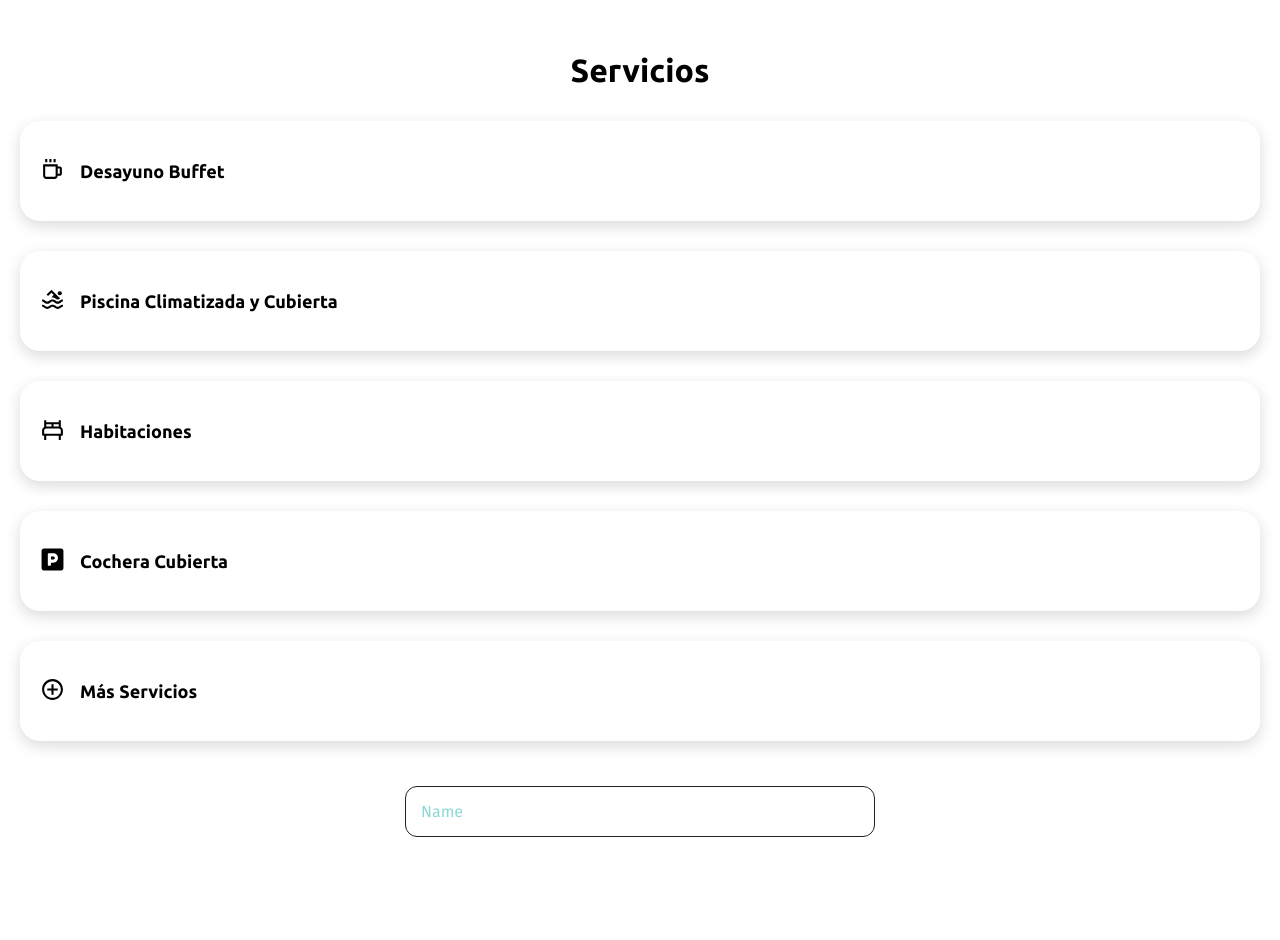
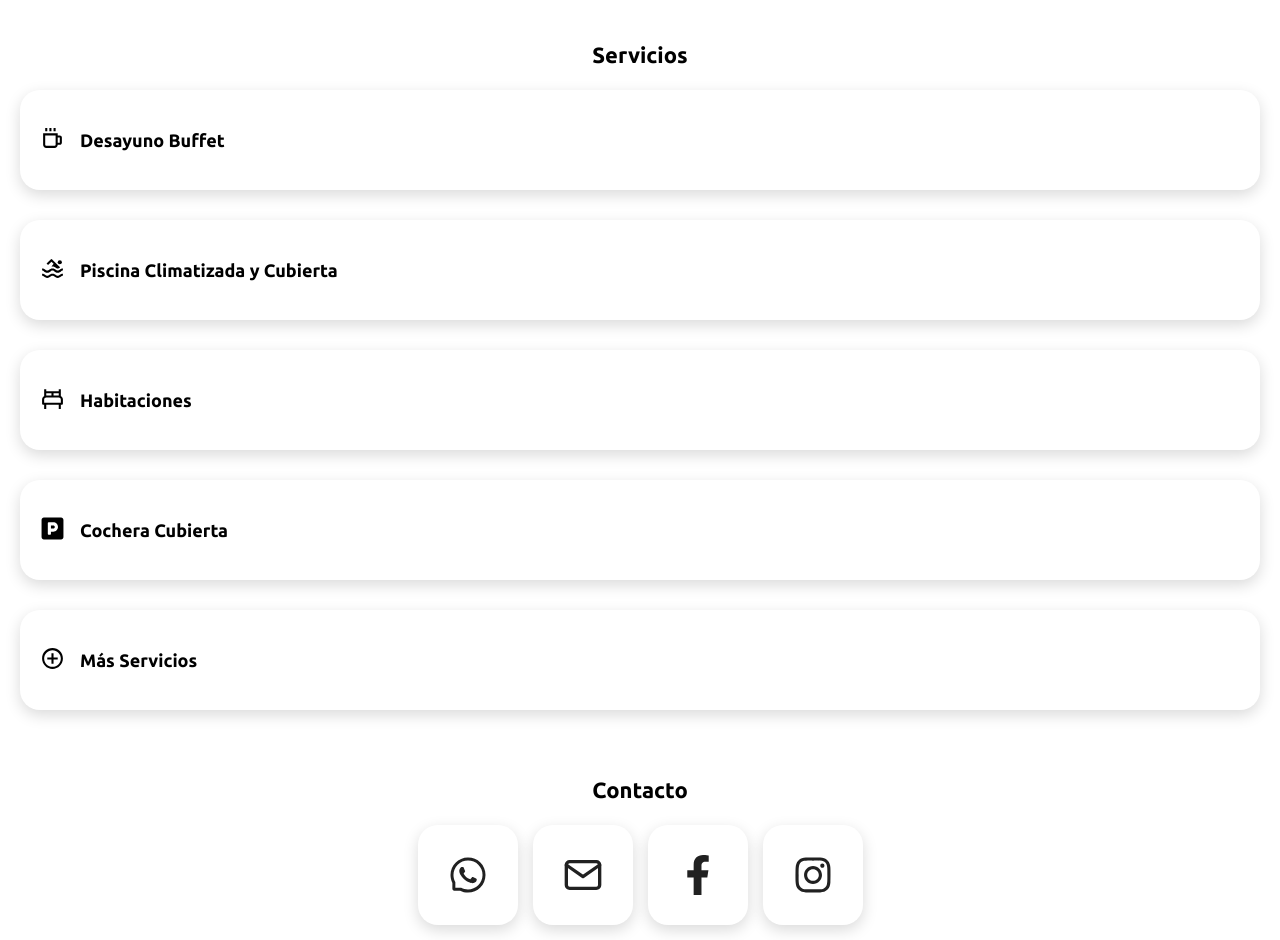
Before and after one commit to nicolaskobelt/hotel-landing, a Next.js app: page / in a window 1280 px wide. Shown: the part 800-1740 px from the top of the page. Before the commit the page ends 1652 px from the top, so only its background shows below. Built offline with nearby package versions, Linux system fonts and the light colour scheme.

Commit message:
social, contact and refactor

```diff
--- /dev/null
+++ b/components/Base/Texts/styled.ts
@@ -0,0 +1,14 @@
+import styled from '@emotion/styled';
+
+export const Title = styled.p`
+  font-size: 22px;
+  font-weight: bold;
+  font-family: ${({ theme }) => theme.fontFamily.primary};
+`;
+
+export const CardTitle = styled.p`
+  font-size: 18px;
+  font-weight: bold;
+  margin: 0;
+  font-family: ${({ theme }) => theme.fontFamily.primary};
+`;
--- a/components/Contact/index.tsx
+++ b/components/Contact/index.tsx
@@ -1,11 +1,53 @@
 import React from 'react';
-import { View } from './styled';
-import { Input } from './styled';
+import { Input, View, ButtonsContainer, ContactButton } from './styled';
+import { AiOutlineWhatsApp } from 'react-icons/ai';
+import { FiMail } from 'react-icons/fi';
+import { FaFacebookF, FaInstagram } from 'react-icons/fa';
+import { Title } from '../Base/Texts/styled';
 
 const Contact = () => {
+  const social = [
+    {
+      icon: <AiOutlineWhatsApp size="40px" />,
+      name: 'whatsapp',
+      display: 'WhatsApp',
+      href: 'https://wa.me/5493546450727',
+    },
+    {
+      icon: <FiMail size="40px" />,
+      name: 'email',
+      display: 'Email',
+      href: 'mailto:info@hotelcasablancacba.com.ar',
+    },
+    {
+      icon: <FaFacebookF size="40px" />,
+      name: 'facebook',
+      display: 'Facebook',
+      href: 'https://www.facebook.com/hotelcasablancacba',
+    },
+    {
+      icon: <FaInstagram size="40px" />,
+      name: 'instagram',
+      display: 'Instagram',
+      href: 'https://www.instagram.com/hotelcasablancacba/',
+    },
+  ];
+
   return (
     <View>
-      <Input placeholder="Name"/>
+      <Title>Contacto</Title>
+      <ButtonsContainer>
+        {social.map((item) => (
+          <ContactButton
+            key={item.name}
+            href={item.href}
+            target="_blank"
+            name={item.name}
+          >
+            {item.icon}
+          </ContactButton>
+        ))}
+      </ButtonsContainer>
     </View>
   );
 };
--- a/components/Contact/styled.ts
+++ b/components/Contact/styled.ts
@@ -3,13 +3,39 @@ import styled from '@emotion/styled';
 export const View = styled.div`
   display: flex;
   flex-direction: column;
-  justify-self: center;
-  align-self: center;
+  justify-content: center;
+  align-items: center;
   height: 100%;
   width: 100%;
-  max-width: 500px;
   padding: 15px;
 `;
+
+export const ButtonsContainer = styled.div`
+  display: flex;
+  height: auto;
+  flex-wrap: wrap;
+  width: 90%;
+  justify-content: center;
+  gap: 15px;
+`
+
+export const ContactButton = styled.a`
+  display: flex;
+  align-items: center;
+  justify-content: center;
+  height: 100px;
+  width: 100px;
+  border-radius: 20px;
+  cursor: pointer;
+  box-shadow: ${({ theme }) => theme.color.shadow};
+  color: ${({ theme }) => theme.color.text};
+  transition: all 0.3s ease;
+
+  &:hover {
+    color: ${({ theme }) => theme.color.textAlt};
+    background-color: ${({ theme, name }) => theme.color[name]};
+  }
+`
 
 export const Input = styled.input`
   all: unset;
--- a/components/Home/styled.ts
+++ b/components/Home/styled.ts
@@ -6,11 +6,6 @@ export const View = styled.div`
   display: flex;
   align-items: center;
   justify-content: center;
-`;
-
-export const Title = styled.h1`
-  font-size: 2.5rem;
-  font-weight: bold;
 `;
 
 export const Logo = styled.img`
--- a/components/Layout/styled.ts
+++ b/components/Layout/styled.ts
@@ -36,9 +36,9 @@ export const Menu = styled.div`
 `;
 
 export const Logo = styled.img`
-  height: 80px;
+  height: 70px;
 
   @media (min-width: 230px) and (max-width: 768px) {
-    height: 80px;
+    height: 60px;
   }
 `;
--- a/components/Services/index.tsx
+++ b/components/Services/index.tsx
@@ -1,16 +1,16 @@
 import React, { useState } from 'react';
 import CURRENT_LANG from '../../constants/wording';
-import { BiCoffee, BiSwim, BiBed, BiPlusCircle } from 'react-icons/bi'
+import { BiCoffee, BiSwim, BiBed, BiPlusCircle } from 'react-icons/bi';
 import { FaParking } from 'react-icons/fa';
 import {
   View,
   Card,
-  Title,
   CardTop,
   CardsContainer,
   CardBottom,
   Icon,
 } from './styled';
+import { Title, CardTitle } from '../Base/Texts/styled';
 
 const Services = () => {
   const [openToggle, setOpenToggle] = useState(null);
@@ -19,31 +19,31 @@ const Services = () => {
       id: 1,
       title: CURRENT_LANG.services.breakfast.title,
       description: CURRENT_LANG.services.breakfast.description,
-      icon: <BiCoffee size="25px"/>,
+      icon: <BiCoffee size="25px" />,
     },
     {
       id: 2,
       title: CURRENT_LANG.services.pool.title,
       description: CURRENT_LANG.services.pool.description,
-      icon: <BiSwim size="25px"/>,
+      icon: <BiSwim size="25px" />,
     },
     {
       id: 3,
       title: CURRENT_LANG.services.rooms.title,
       description: CURRENT_LANG.services.rooms.description,
-      icon: <BiBed size="25px"/>,
+      icon: <BiBed size="25px" />,
     },
     {
       id: 4,
       title: CURRENT_LANG.services.garage.title,
       description: CURRENT_LANG.services.garage.description,
-      icon: <FaParking size="25px"/>,
+      icon: <FaParking size="25px" />,
     },
     {
       id: 5,
       title: CURRENT_LANG.services.more.title,
       description: CURRENT_LANG.services.more.description,
-      icon: <BiPlusCircle size="25px"/>,
+      icon: <BiPlusCircle size="25px" />,
     },
   ]);
 
@@ -58,11 +58,12 @@ const Services = () => {
             openCard={openToggle === index}
           >
             <CardTop>
-              <Icon>
-                {service?.icon || null}
-              </Icon>
-              {service.title}</CardTop>
-            <CardBottom openCard={openToggle === index}>{service.description}</CardBottom>
+              <Icon>{service?.icon}</Icon>
+              <CardTitle>{service.title}</CardTitle>
+            </CardTop>
+            <CardBottom openCard={openToggle === index}>
+              {service.description}
+            </CardBottom>
           </Card>
         ))}
       </CardsContainer>
--- a/components/Services/styled.ts
+++ b/components/Services/styled.ts
@@ -19,13 +19,8 @@ export const Card = styled.div`
   border-radius: 20px;
   padding: 20px;
   margin: 0 0 30px 0;
+  cursor: pointer;
   transition: all 0.5s ease;
-`;
-
-export const Title = styled.p`
-  font-size: 2em;
-  font-weight: bold;
-  font-family: ${({ theme }) => theme.fontFamily.primary};
 `;
 
 export const CardsContainer = styled.div`
@@ -38,10 +33,9 @@ export const CardsContainer = styled.div`
 export const CardTop = styled.div`
   height: 100%;
   width: 100%;
-  font-size: 18px;
-  font-weight: bold;
-  font-family: ${({ theme }) => theme.fontFamily.primary};
   display: flex;
+  align-items: center;
+  flex-direction: row;
   align-items: center;
 `;
 
--- a/configs/theme/base.ts
+++ b/configs/theme/base.ts
@@ -7,7 +7,11 @@ const base = {
     shadow: 'rgba(0, 0, 0, 0.15) 0px 5px 15px 0px',
     hover: 'rgb(25, 178, 169)',
     red: 'rgb(145, 15, 6)',
-    placeholder: 'rgba(25, 178, 169, 0.5)'
+    placeholder: 'rgba(25, 178, 169, 0.5)',
+    whatsapp: 'rgb(37 211 102)',
+    facebook: 'rgb(66 103 178)',
+    instagram: 'rgb(193,53,132)',
+    email: 'rgb(247,119,55)',
   },
 
   fontFamily: {
```
